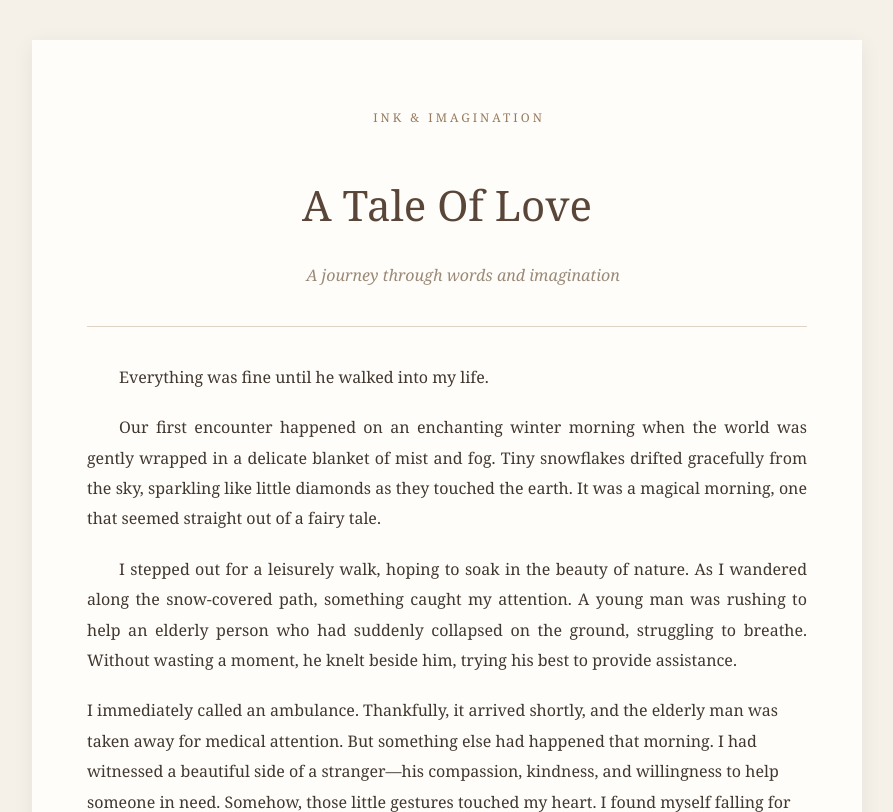
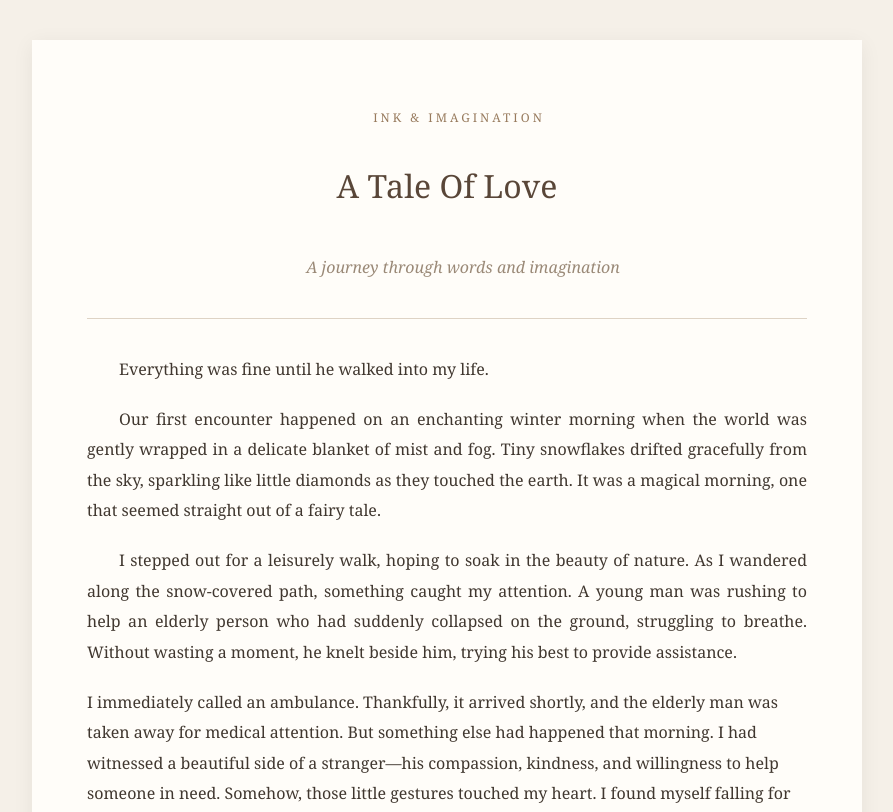
Before and after one commit to Akrishnap/my-articles, a plain HTML site: page ink-and-imagination/tale-of-love.html in a window 1280 px wide. Shown: the top 812 px of the page, without its empty margins (193-1086 px from the left). Drawn offline with Linux system fonts and the light colour scheme.

Commit message:
Update tale-of-love.html

```diff
--- a/ink-and-imagination/tale-of-love.html
+++ b/ink-and-imagination/tale-of-love.html
@@ -60,7 +60,11 @@ footer {
   h1 { font-size: 32px; }
 }
 
-
+  h1 {
+      text-align: center;
+      margin-bottom: 35px;
+      font-size: 32px;
+    }
 
     p {
       text-indent: 2em;
```
